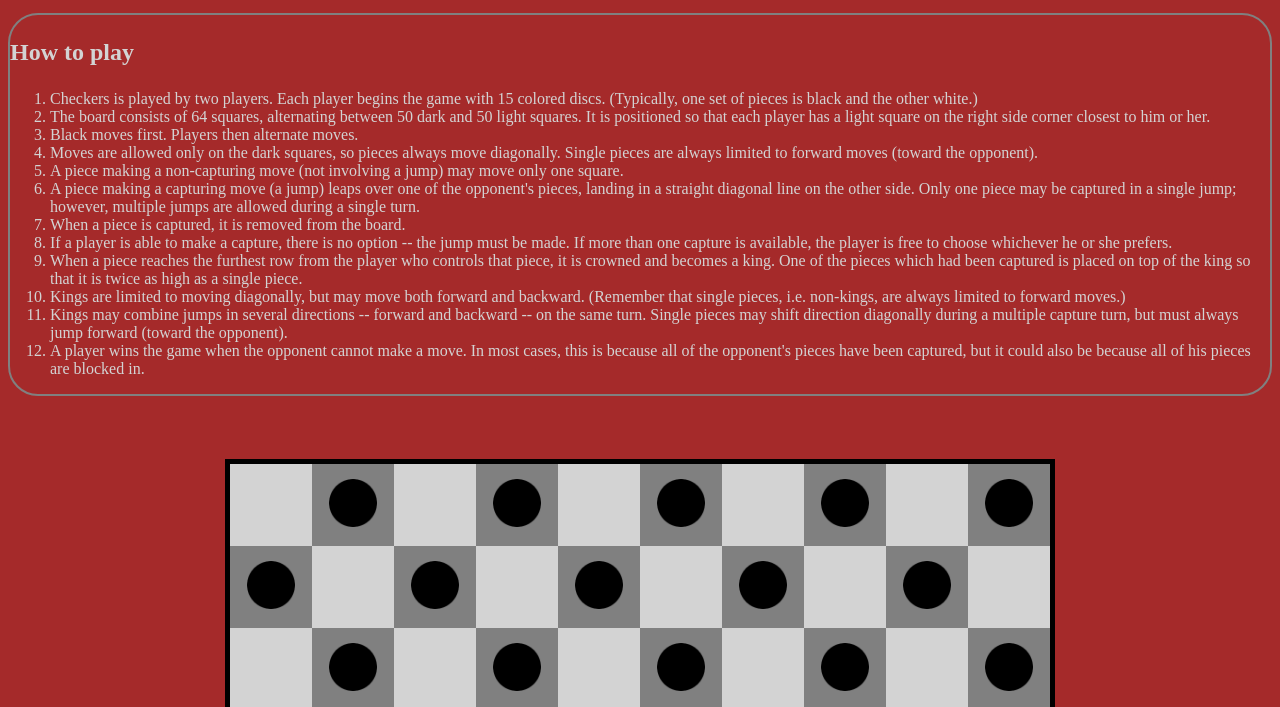
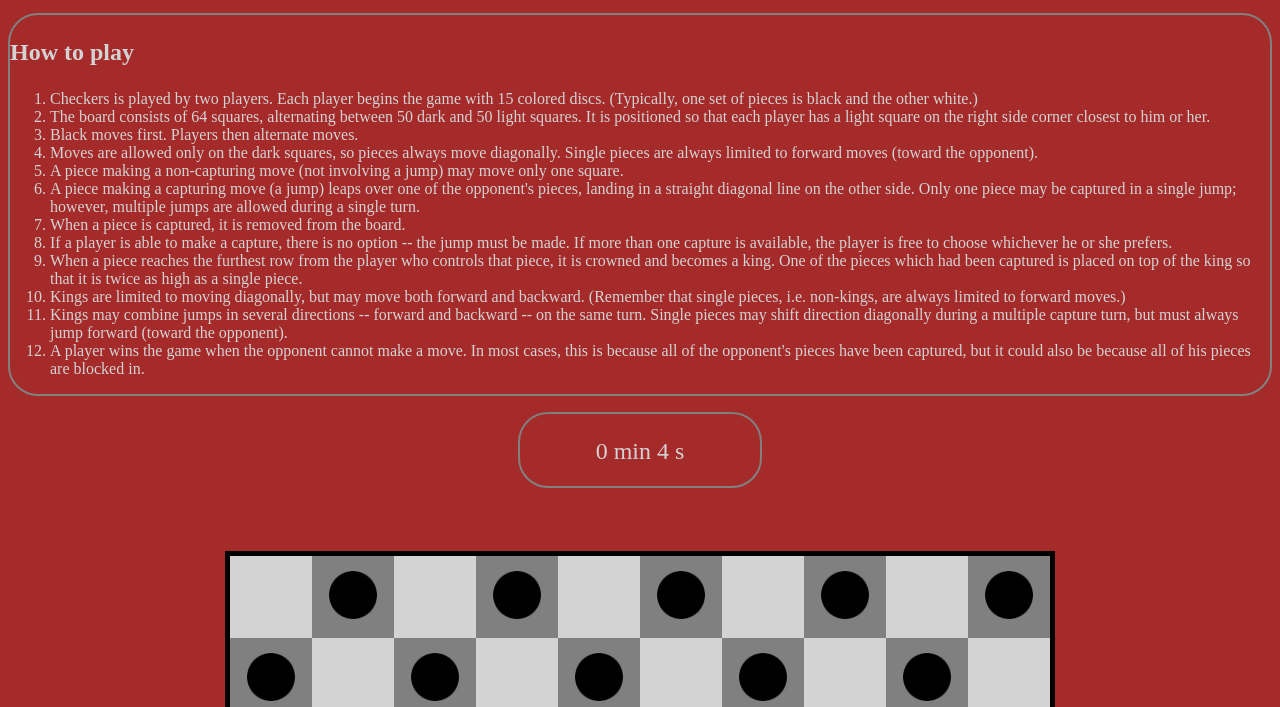
Before and after one commit to MonsieurTristan/IUT, a plain HTML site: page index.html in a window 1280 px wide. Shown: the part 92-799 px from the top of the page. Drawn offline with Linux system fonts and the light colour scheme; a web font is replaced by a local one.

Commit message:
Such Checkers

```diff
--- a/index.css
+++ b/index.css
@@ -75,3 +75,21 @@ h3{
 	border-radius: 30px;
 	color : lightgrey;
 }
+
+#timer{
+	text-align: center;
+	margin: auto;
+	border : solid;
+	border-width : 2px;
+	border-color: grey;
+	border-radius : 30px;
+	color: lightgrey;
+	height : 3em;
+	font-size: 1.5em;
+	width: 10em;
+	transition: width 3s;
+}
+
+#timer:hover{
+	width: 20em;
+}
--- a/index.html
+++ b/index.html
@@ -26,7 +26,8 @@
 	</ol>
 </div>
 
+<div id=timer></div>
 <div id=plateau></div>
-<div id=timer></div>
 <script src="jquery-3.2.0.min.js"></script>
 <script src="index.js"></script>
+<script src="timer.js"></script>
--- a/timer.js
+++ b/timer.js
@@ -1,6 +1,8 @@
-window.onload(){
-  var seconde=55;
+
+var seconde=0;
 var minute=0;
+
+
 function Timer() {
   setInterval(flashText, 1000);
 }
@@ -13,4 +15,5 @@ window.onload(){
   var elem = document.getElementById("timer").innerHTML="<p class=timer>"+minute+" min "+seconde+" s</p>";
   seconde +=1;
 }
-}
+
+Timer();
```
Lines whose indentation alone changed are shown as unchanged.
